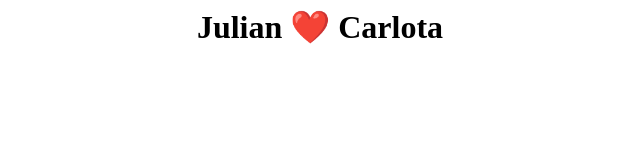
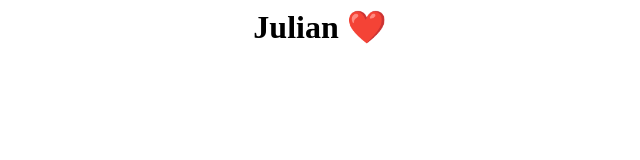
Before and after one commit to ios-sachseln/hoodie, a plain HTML site: page index.html in a window 1280 px wide. Shown: the whole page, without its empty margins (320-960 px from the left). Drawn offline with Linux system fonts and the light colour scheme.

Commit message:
Update index.html

```diff
--- a/index.html
+++ b/index.html
@@ -1,5 +1,5 @@
 <center>
   <h1>
-  Julian ❤️ Carlota
+  Julian ❤️
     </h1>
 </center>
```
